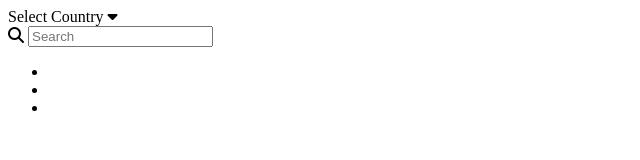
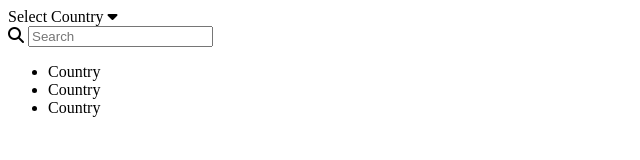
Before and after one commit to ayuspoudel/Drop-Down-Menu-Project-JS, a plain HTML site: page index.html in a window 1280 px wide. Shown: the whole page, without its empty margins (0-640 px from the left). Drawn offline with Linux system fonts and the light colour scheme.

Commit message:
Modify index file to align with css

```diff
--- a/index.html
+++ b/index.html
@@ -5,6 +5,7 @@
     <meta name="viewport" content="width=device-width, initial-scale=1.0">
     <title>Document</title>
     <link rel="stylesheet" href="https://cdnjs.cloudflare.com/ajax/libs/font-awesome/6.6.0/css/all.min.css" integrity="sha512-Kc323vGBEqzTmouAECnVceyQqyqdsSiqLQISBL29aUW4U/M7pSPA/gEUZQqv1cwx4OnYxTxve5UMg5GT6L4JJg==" crossorigin="anonymous" referrerpolicy="no-referrer" />
+    <link rel="stylesheet" href="style.css">
 </head>
 <body>
     <div class="container">
@@ -17,9 +18,9 @@
                 <i class="fa-solid fa-magnifying-glass"></i>
                 <input type="text" id = "search " spellcheck="false" placeholder="Search">
                 <ul class="list">
-                    <li class="list-tems"></li>
-                    <li class="list-tems"></li>
-                    <li class="list-tems"></li>
+                    <li class="list-tems">Country</li>
+                    <li class="list-tems">Country</li>
+                    <li class="list-tems">Country</li>
                 </ul>
             </div>
         </div>
```
